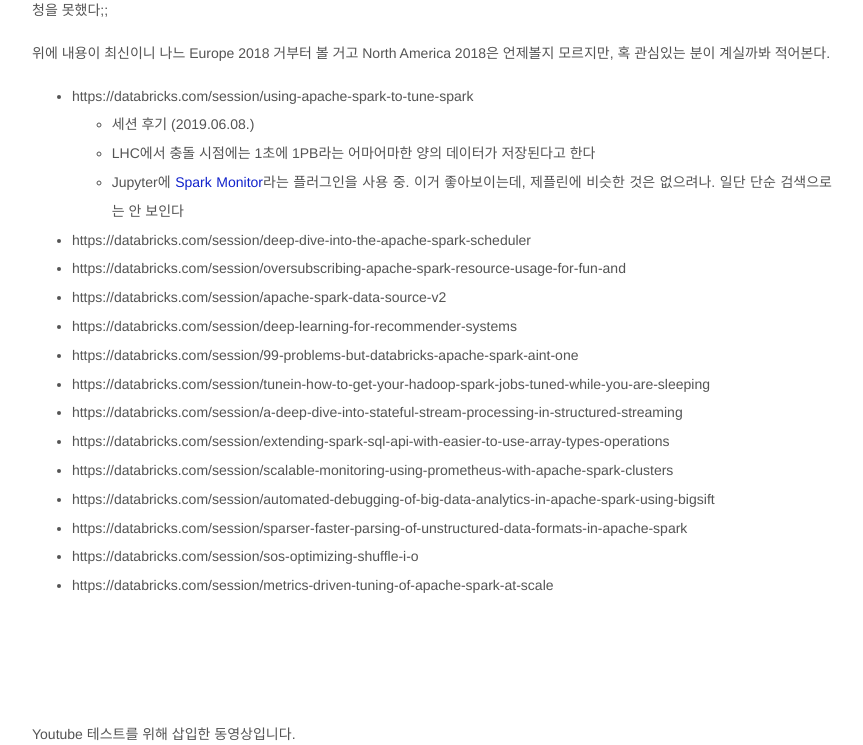
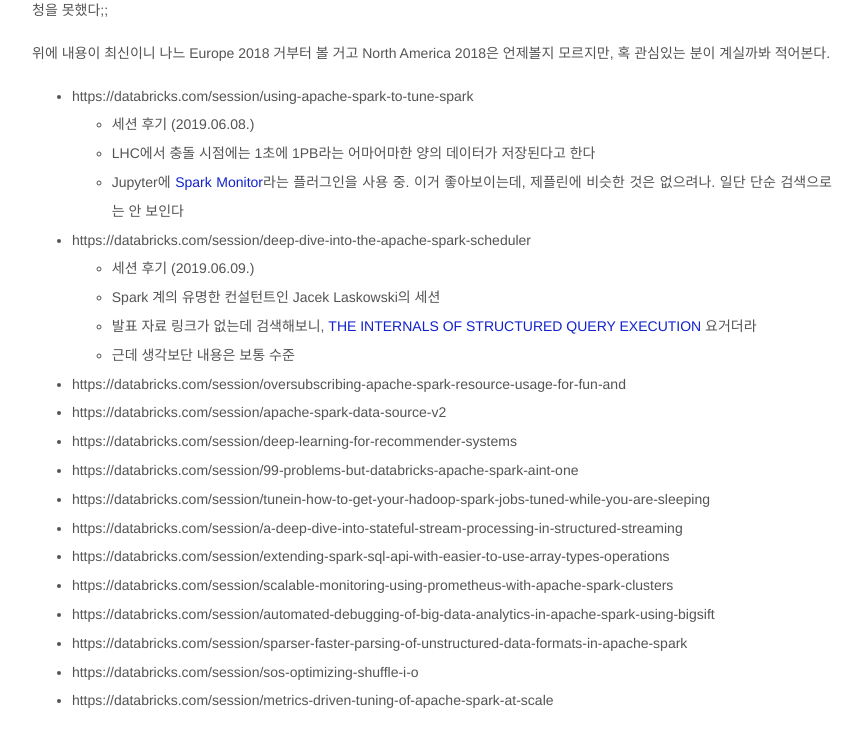
Before and after one commit to jason-heo/jason-heo.github.io, a Jekyll site: the page built from _posts/2019-06-06-spark-ai-summit-2018-eu.md, in a window 1280 px wide and 900 px high, scrolled down 1609 px, cut to the strip 0-745 px from the top of the window. Shown: the whole strip, without its empty margins (208-1071 px from the left). Built offline with Jekyll 4.4.1, drawn with Linux system fonts in a browser that asks for light colours; comment, search, counter and statistics services are not loaded.

Commit message:
spark sql internal

```diff
--- a/_posts/2019-06-06-spark-ai-summit-2018-eu.md
+++ b/_posts/2019-06-06-spark-ai-summit-2018-eu.md
@@ -52,6 +52,10 @@
     - LHC에서 충돌 시점에는 1초에 1PB라는 어마어마한 양의 데이터가 저장된다고 한다
     - Jupyter에 [Spark Monitor](https://krishnan-r.github.io/sparkmonitor/)라는 플러그인을 사용 중. 이거 좋아보이는데, 제플린에 비슷한 것은 없으려나. 일단 단순 검색으로는 안 보인다
 - https://databricks.com/session/deep-dive-into-the-apache-spark-scheduler
+    - 세션 후기 (2019.06.09.)
+    - Spark 계의 유명한 컨설턴트인 Jacek Laskowski의 세션
+    - 발표 자료 링크가 없는데 검색해보니, [THE INTERNALS OF STRUCTURED QUERY EXECUTION](http://blog.jaceklaskowski.pl/spark-workshop/slides/spark-sql-internals-of-structured-query-execution.html#/home) 요거더라
+    - 근데 생각보단 내용은 보통 수준
 - https://databricks.com/session/oversubscribing-apache-spark-resource-usage-for-fun-and
 - https://databricks.com/session/apache-spark-data-source-v2
 - https://databricks.com/session/deep-learning-for-recommender-systems
```
